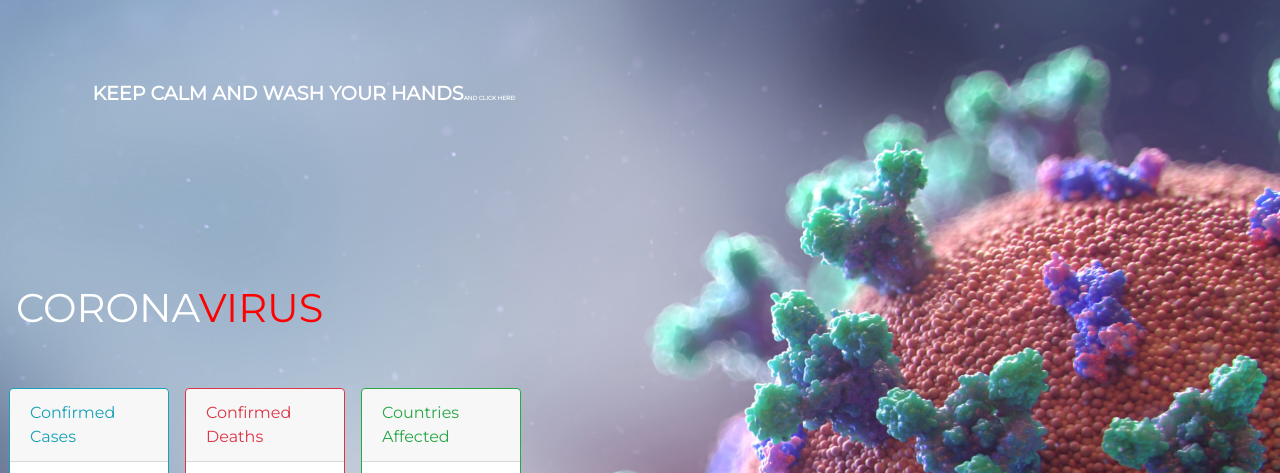
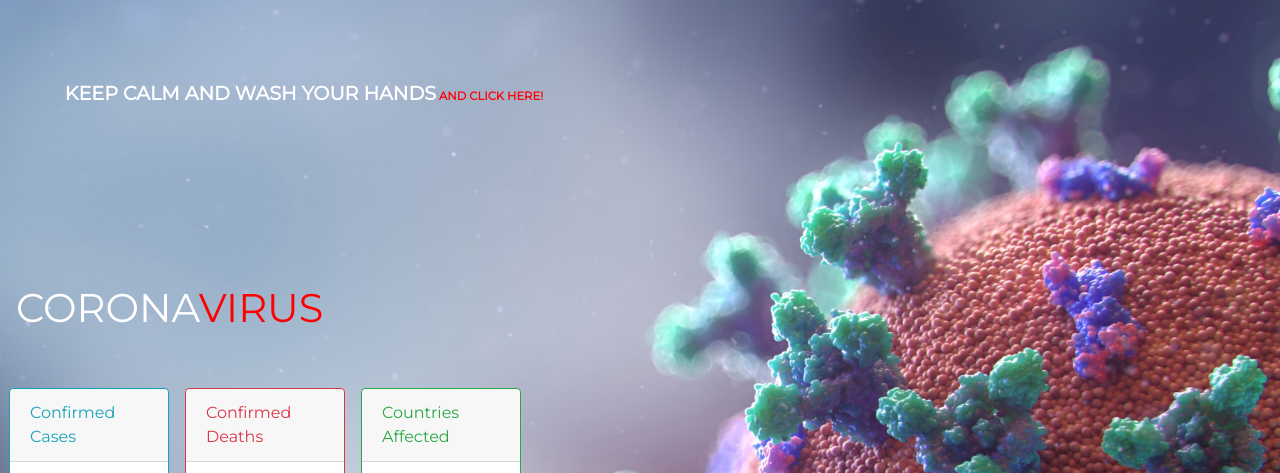
Before and after one commit to fantasy-08/web_corona, a plain HTML site: page index.html in a window 1280 px wide. Shown: the part 327-800 px from the top of the page. Drawn offline with nearby package versions, Linux system fonts and the light colour scheme.

Commit message:
Update index.html

```diff
--- a/index.html
+++ b/index.html
@@ -39,7 +39,7 @@
   </nav>
     <div class="head-bg">
         <section class='head'>
-            <header><a href='https://www.who.int/emergencies/diseases/novel-coronavirus-2019' >KEEP CALM AND WASH YOUR HANDS<span style='font-size:.3em;'>AND CLICK HERE!</span></a></header>
+            <header><a href='https://www.who.int/emergencies/diseases/novel-coronavirus-2019' >KEEP CALM AND WASH YOUR HANDS<span style='font-size:.6em;color:red;'> AND CLICK HERE!</span></a></header>
             <div class="heading">
                 <h1>CORONA<span class="virus danger">VIRUS</span></h1>
             </div>
```
